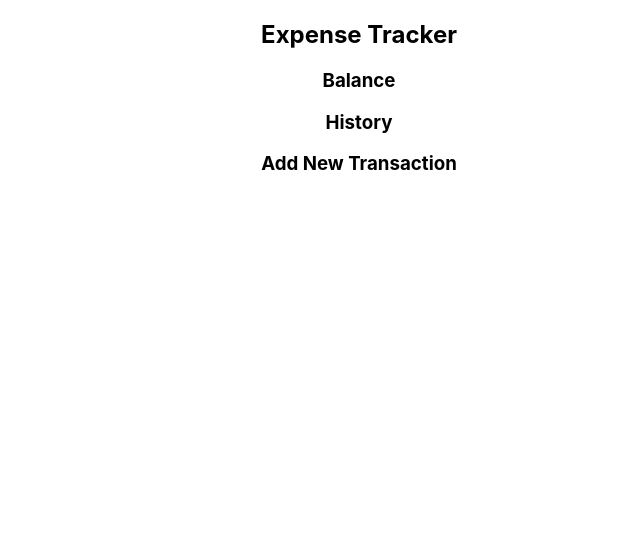
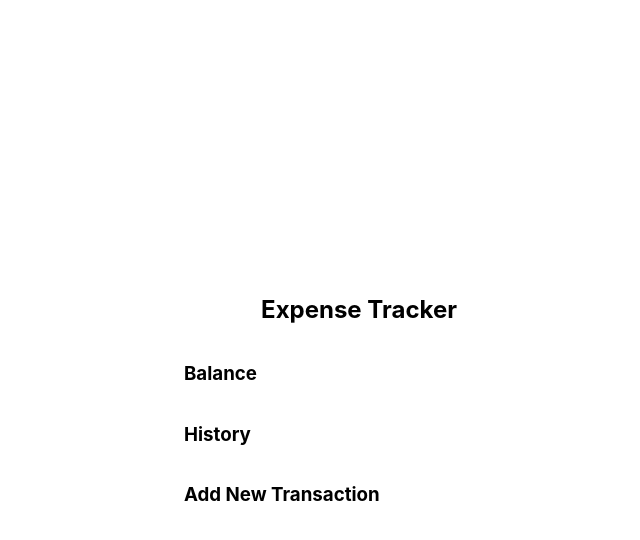
Before and after one commit to juniorleota/react-expense-tracker, a React (Create React App) app: page / in a window 1280 px wide. Shown: the top 540 px of the page, without its empty margins (281-921 px from the left). Built offline with nearby package versions, Linux system fonts and the light colour scheme.

Commit message:
Add flex design to centerize the main content

```diff
--- a/src/App.css
+++ b/src/App.css
@@ -1,5 +1,10 @@
 .App {
-  text-align: center;
+  text-align: left;
+  height: 100vh; /* Magic here */
+  display: flex;
+  justify-content: center;
+  align-items: center;
+  flex-flow: column;
 }
 
 .App-header {
@@ -16,3 +21,11 @@
 .App-link {
   color: #61dafb;
 }
+
+.container {
+  display: flex;
+  justify-content: center;
+  flex-flow: column;
+  align-content: center;
+  width: 350px;
+}
--- a/src/App.js
+++ b/src/App.js
@@ -8,9 +8,11 @@ function App() {
   return (
       <div className="App">
         <Header value={"Expense Tracker"}/>
-        <Balance/>
-        <TxHistory/>
-        <AddTx/>
+        <div className={"container"}>
+          <Balance/>
+          <TxHistory/>
+          <AddTx/>
+        </div>
       </div>
   );
 }
```
